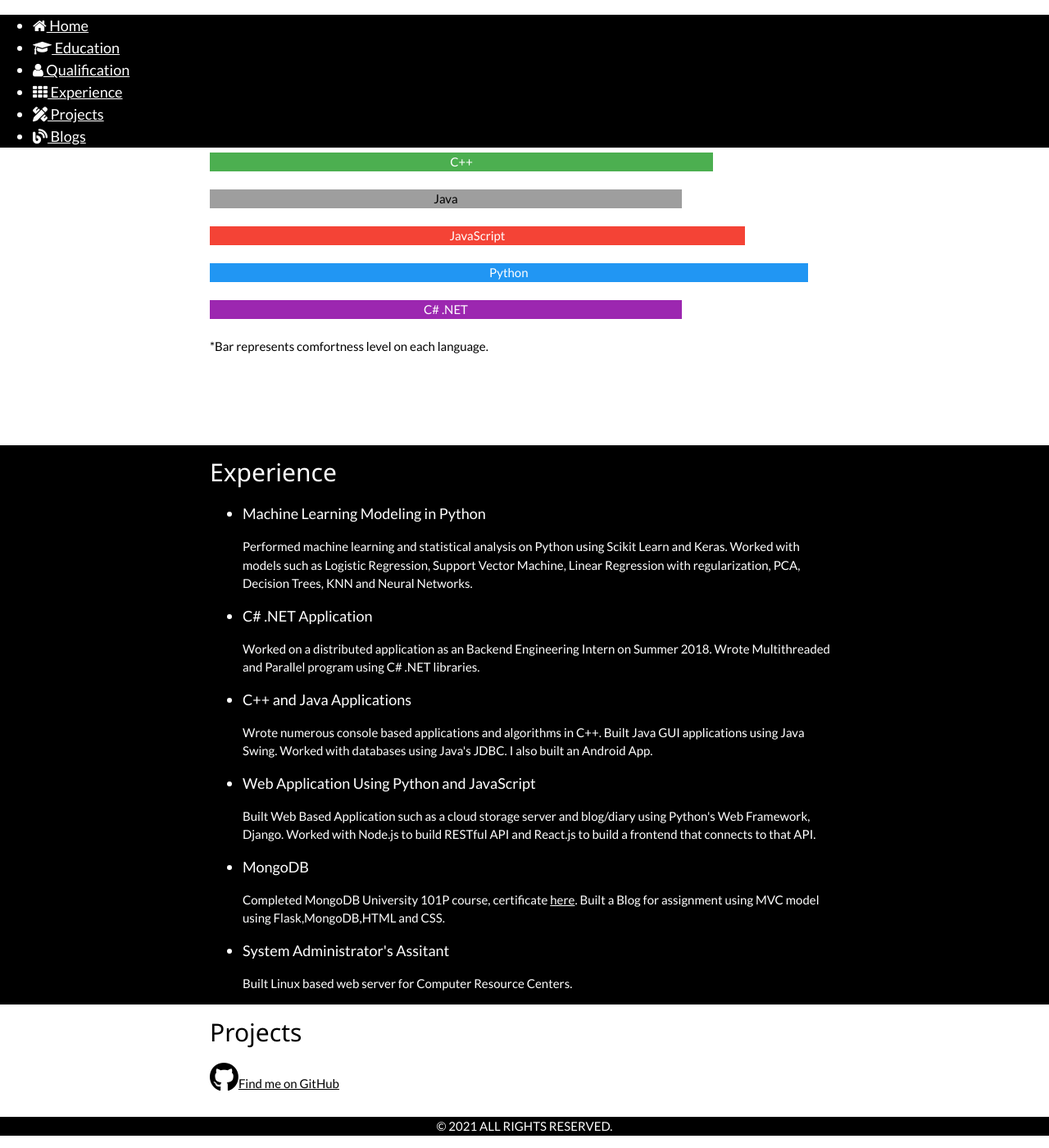
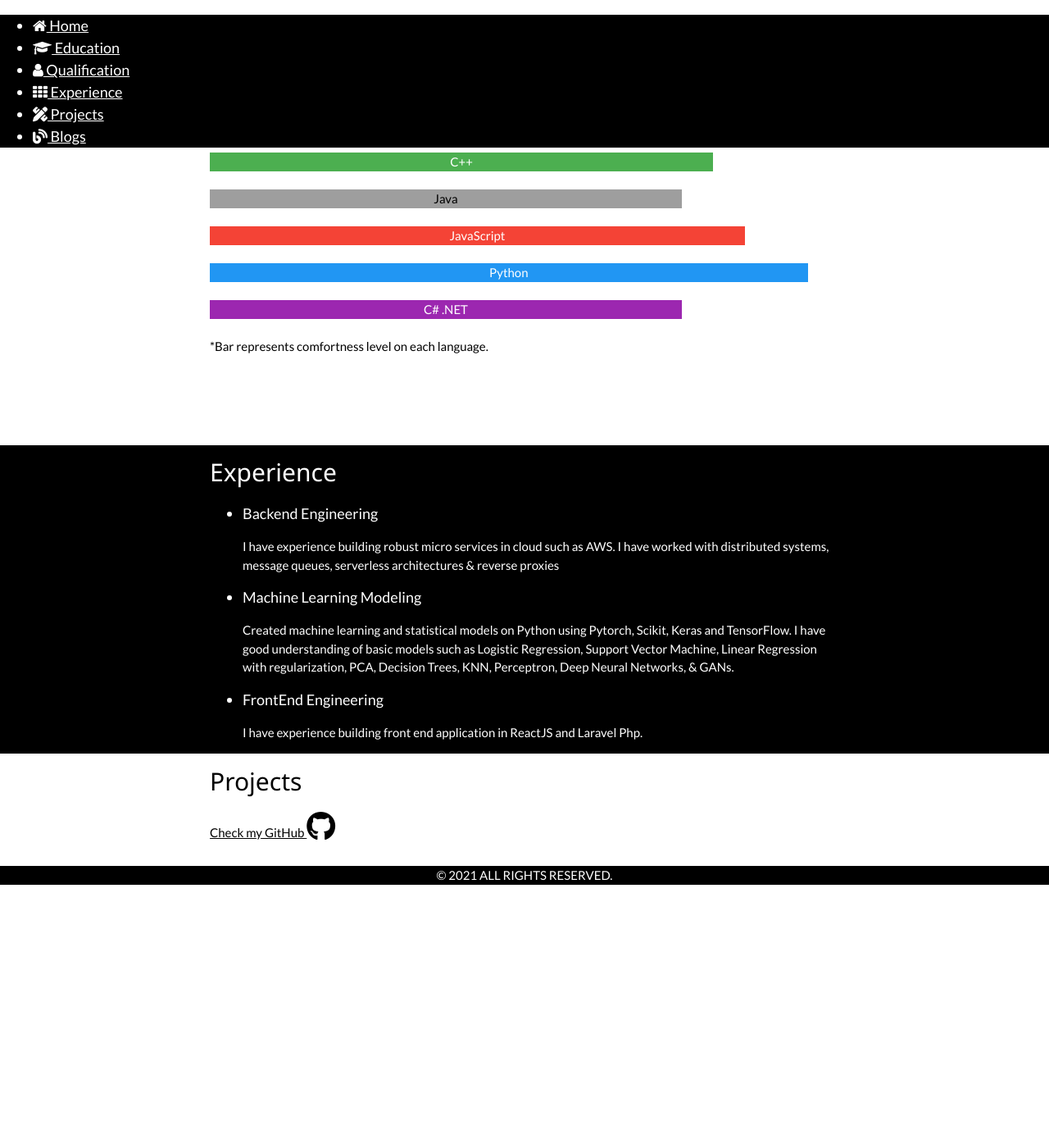
Before and after one commit to shravan097/shravan097.github.io, a Jekyll site: the page index.html, which Jekyll copies as it is, in a window 1280 px wide and 1400 px high, scrolled down 1033 px. Shown: the whole window at 82% size. Built offline with Jekyll 4.4.1, drawn with Linux system fonts in a browser that asks for light colours; nearby versions of some CDN libraries; after the commit the page ends 2127 px from its top, so only the background shows below that; some of the changed text lies outside the part shown.

Commit message:
Update index.html

```diff
--- a/index.html
+++ b/index.html
@@ -67,7 +67,7 @@
 			  <p>Software Engineer</p>
 
 			<a style="text-decoration: none;" href="http://linkedin.com/in/shravan-dhakal/"><span class="w3-button w3-block w3-dark-grey"> Connect <i class="fab fa-linkedin-in"></i></span></a>
-			<a style="text-decoration: none;" href="./blog.html"><span class="w3-button w3-block w3-dark-grey"> Blog <i class="fas fa-blog"></i> </span></a>
+			<a style="text-decoration: none;" href="./blog"><span class="w3-button w3-block w3-dark-grey"> Blog <i class="fas fa-blog"></i> </span></a>
 			</div>
 
 			</div>
@@ -84,7 +84,7 @@
 				<div class="w3-content" style="max-width:1800px;margin-top:46px">
 					<h3 class="w3-center"><icon class="fa fa-leaf"></icon>  <font style="text-decoration: underline;">ABOUT ME</font></h3>
 					<div class="w3-container w3-content w3-center w3-padding" style="max-width:800px">
-						<p class="w3-justify"> <icon class="fa fa-quote-left"></icon> I am a software engineer in Greater Seattle Area. I recently graduated from the City College of New York with a Computer Science bachelor degree. I love learning new things whether it is a programming language or an art. My current interests lie in Data Science.  Besides academic, I love music,photography and soccer. Thank you very much for reading this and visiting my site. Hope you have a lovely day. <icon class="fa fa-quote-right"></icon>  </p>
+						<p class="w3-justify"> <icon class="fa fa-quote-left"></icon> I am a software engineer in Greater Seattle Area. I  graduated from the City College of New York with a Computer Science bachelor degree. I love learning new things, whether it is a programming language or an art. My current interests lie in software engineering and data.  Besides work, I am very much into music, photography and soccer. Thank you very much for reading this and visiting my site. Hope you have a lovely day. <icon class="fa fa-quote-right"></icon>  </p>
 					</div>
 				</div>
 			</div>
@@ -182,22 +182,14 @@
 				<div class="w3-container w3-content w3-padding-128" style="max-width:800px">
 					<h3 class="w3-left-aligned" style="font-size:2em"> Experience</h3>
 						<ul class="w3-left-align">
+							<li class="w3-large"> Backend Engineering </li>
+							<p class="w3-medium"> I have experience building robust micro services in cloud such as AWS. I have worked with distributed systems, message queues, serverless architectures & reverse proxies</p>
 
-							<li class="w3-large"> Machine Learning Modeling in Python </li>
-								<p class="w3-medium"> Performed machine learning and statistical analysis on Python using Scikit Learn and Keras. Worked with models such as Logistic Regression, Support Vector Machine, Linear Regression with regularization, PCA, Decision Trees, KNN and Neural Networks.
+							<li class="w3-large"> Machine Learning Modeling </li>
+								<p class="w3-medium"> Created machine learning and statistical models on Python using Pytorch, Scikit, Keras and TensorFlow. I have good understanding of basic models such as Logistic Regression, Support Vector Machine, Linear Regression with regularization, PCA, Decision Trees, KNN, Perceptron, Deep Neural Networks, & GANs.
 
-							<li class="w3-large"> C# .NET Application </li>
-								<p class="w3-medium"> Worked on a distributed application as an Backend Engineering Intern on Summer 2018. Wrote Multithreaded and Parallel program using C# .NET libraries.</p>
-
-							<li class="w3-large"> C++ and Java Applications </li>
-								<p class="w3-medium"> Wrote numerous console based applications and algorithms in C++. Built Java GUI applications using Java Swing. Worked with databases using Java's JDBC. I also built an Android App.</p>
-							<li class="w3-large"> Web Application Using Python and JavaScript </li>
-								<p class="w3-medium"> Built Web Based Application such as a cloud storage server and blog/diary using Python's Web Framework, Django. Worked with Node.js to build RESTful API and React.js to build a frontend that connects to that API.</p>
-							<li class="w3-large"> MongoDB  </li>
-								<p class="w3-medium"> Completed MongoDB University 101P course, certificate <a href="Certificate.pdf">here</a>.
-								Built a Blog for assignment using MVC model using Flask,MongoDB,HTML and CSS. </p>
-							<li class="w3-large"> System Administrator's Assitant  </li>
-								<p class="w3-medium"> Built Linux based web server for Computer Resource Centers.</p>
+							<li class="w3-large"> FrontEnd Engineering </li>
+							<p class="w3-medium"> I have experience building front end application in ReactJS and Laravel Php. </p>
 						</ul>
 				</div>
 			</section>
@@ -206,7 +198,7 @@
 				<div class="w3-container w3-content w3-padding-128" style="max-width:800px">
 					<h3 class="w3-left-aligned" style="font-size:2em"> Projects</h3>
 
-					<p class="w3-right-aligned"> <a href="https://github.com/shravan097"><i class="fa fa-github w3-hover-text-blue" style="font-size:36px"></i>Find me on GitHub </a>
+					<p class="w3-right-aligned"> <a href="https://github.com/shravan097"> Check my GitHub <i class="fa fa-github w3-hover-text-blue" style="font-size:36px"></i></a>
 
 
 				</div>
```
